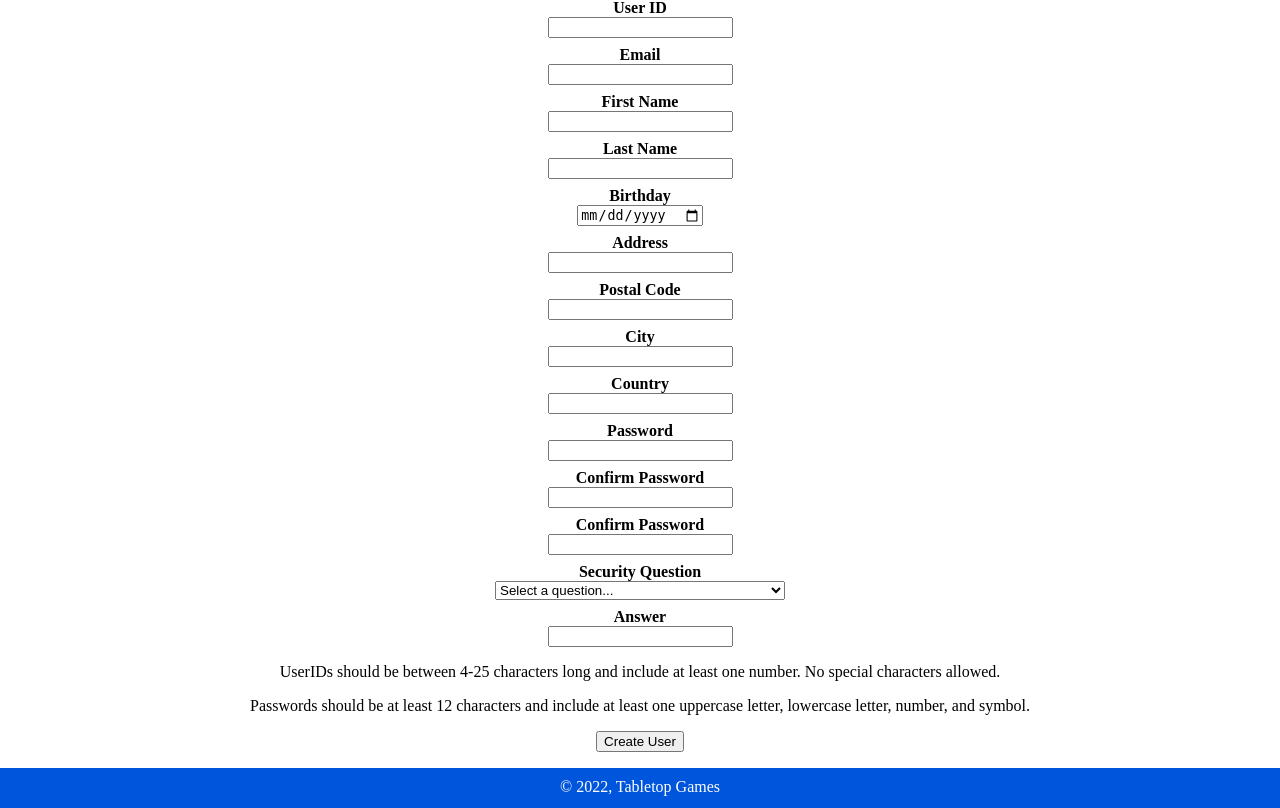
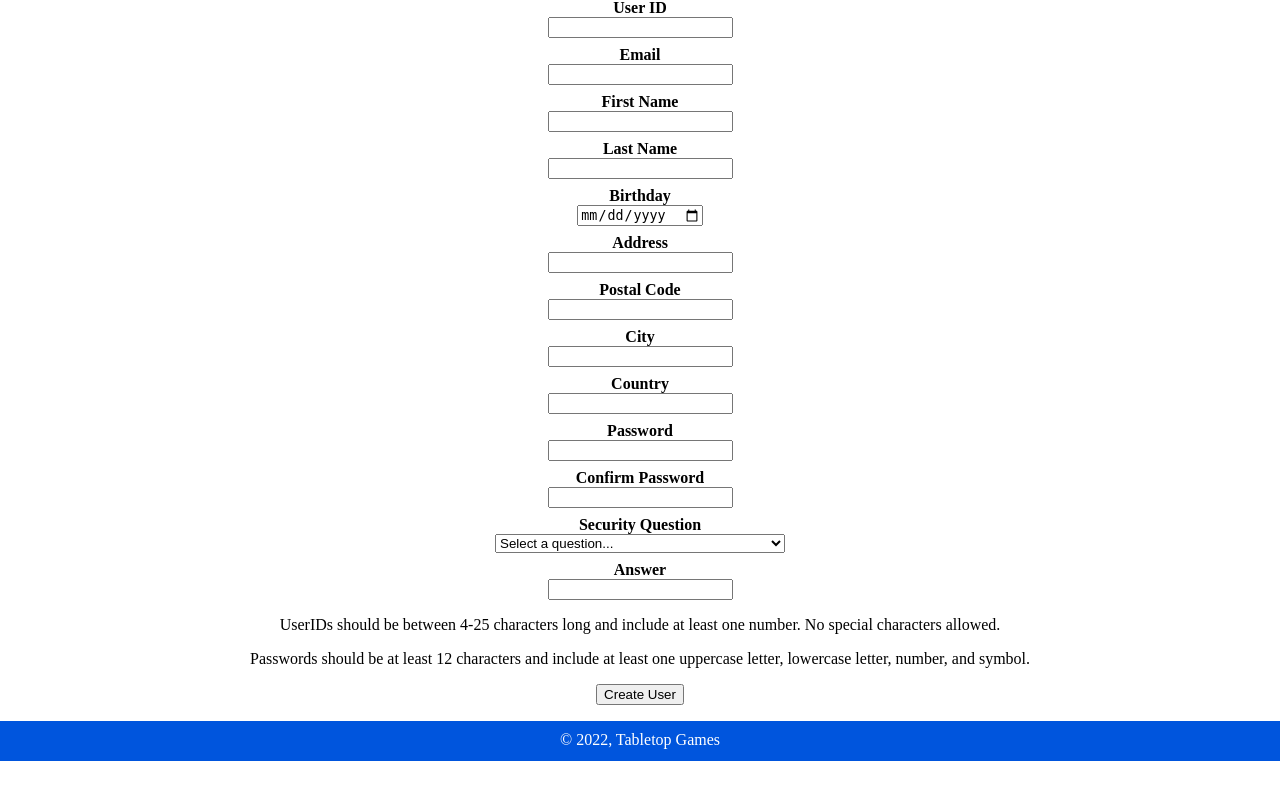
Before and after one commit to dennis0802/uwindsor-courses, a PHP site: page /staff/users/new.php in a window 1280 px wide. Shown: the part 273-1081 px from the top of the page. After the commit the page ends 1034 px from the top, so only its background shows below. Run offline with PHP 8.4, Linux system fonts and the light colour scheme; the visitor is signed in with stand-in values (Sample User, id 1).

Commit message:
Update new.php

```diff
--- a/comp2707/Project/public/staff/users/new.php
+++ b/comp2707/Project/public/staff/users/new.php
@@ -103,10 +103,7 @@
                         <dt>Confirm Password</dt>
                         <dd><input type="password" name="confirmPass" value=""/></dd>
                     </dl>
-                    <dl>
-                    <dt>Confirm Password</dt>
-                    <dd><input type="password" name="confirmPass" value=""/></dd>
-                </dl>
+
                     <dl>
                         <dt>Security Question</dt>
                         <select name="securityQuestion">
@@ -123,7 +120,7 @@
                     </dl>
                     <dl>
                         <dt>Answer</dt>
-                    <dd><input type="text" name="confirmPass" value=""/></dd>
+                        <dd><input type="text" name="answer" value=""/></dd>
                     </dl>
 
                     <p>
```
Lines whose indentation alone changed are shown as unchanged.
